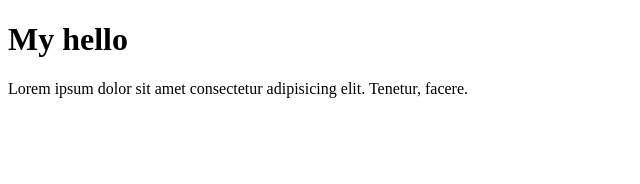
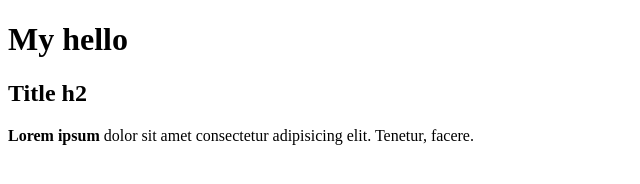
Before and after one commit to vetaluga/work3, a plain HTML site: page index.html in a window 1280 px wide. Shown: the whole page, without its empty margins (0-640 px from the left). Drawn offline with Linux system fonts and the light colour scheme.

Commit message:
second commit add h2 and tag b

```diff
--- a/index.html
+++ b/index.html
@@ -7,6 +7,7 @@
 </head>
 <body>
     <h1>My hello</h1>
-    <p>Lorem ipsum dolor sit amet consectetur adipisicing elit. Tenetur, facere.</p>
+    <h2>Title h2</h2>
+    <p><b>Lorem ipsum</b> dolor sit amet consectetur adipisicing elit. Tenetur, facere.</p>
 </body>
 </html>
```
